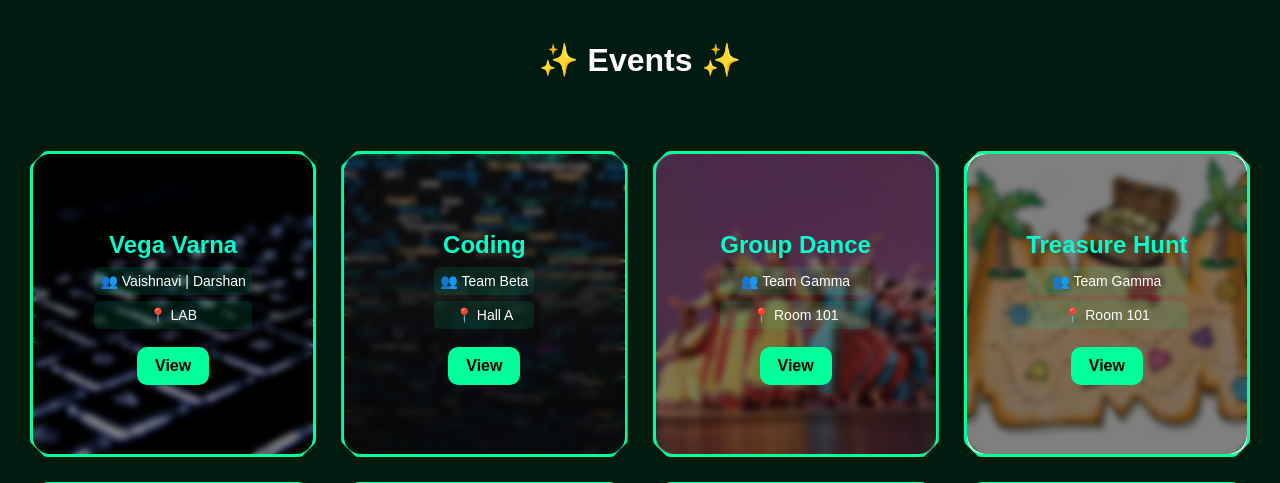
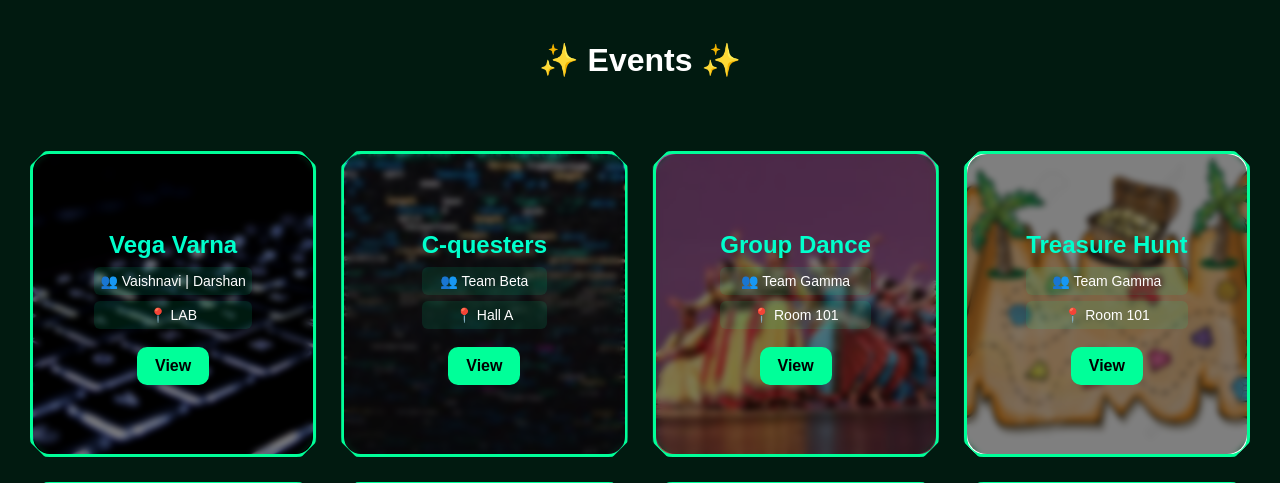
Before and after one commit to erru-2005/TECH-MANTHAN-WEB, a Flask app: page /all_event in a window 1280 px wide. Shown: the top 483 px of the page. Run offline with Flask 3, Linux system fonts and the light colour scheme.

Commit message:
darshu pc

```diff
--- a/app/templates/all_event.html
+++ b/app/templates/all_event.html
@@ -150,7 +150,7 @@
     <div class="event-card bg-blur" style="background-image: url('/static/coding.jpg');">
       <div class="overlay"></div>
       <div class="content">
-        <div class="event-title">Coding</div>
+        <div class="event-title">C-questers</div>
         <div class="event-details">👥 Team Beta</div>
         <div class="event-details">📍 Hall A</div>
         <a href="/event2" class="register-btn">View</a>
```
